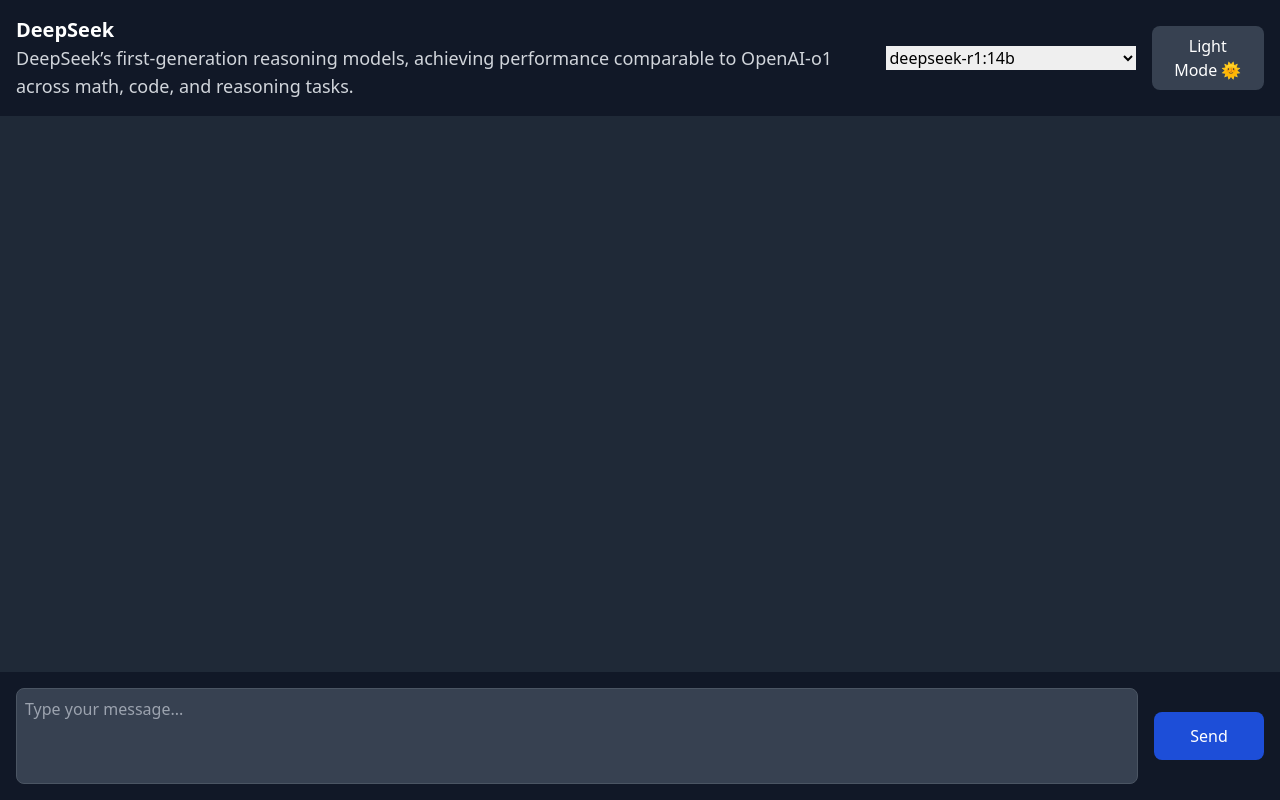
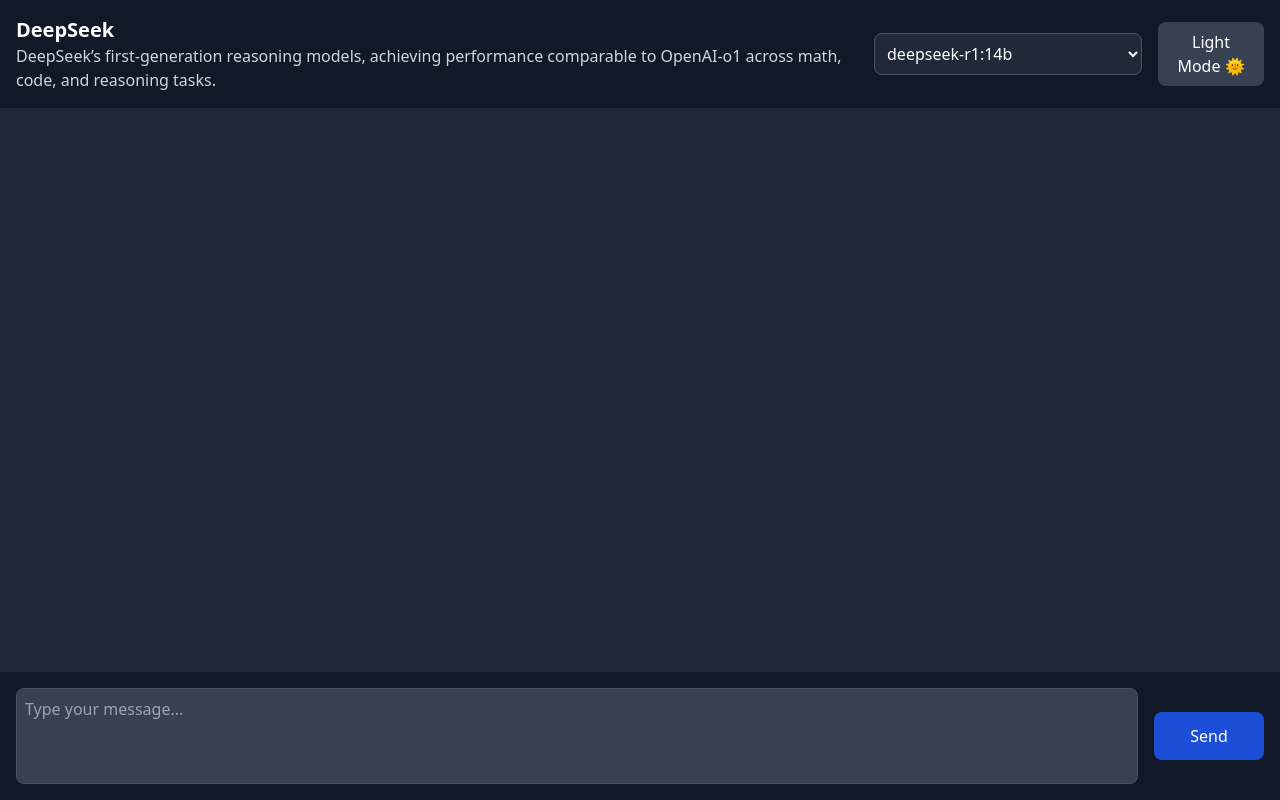
Before and after one commit to RatimbumCode/local-ai-chatbot, a Next.js app: page / in a window 1280 px wide. Built offline with nearby package versions, Linux system fonts and the light colour scheme.

Commit message:
fix style across the project

```diff
--- a/src/components/Header.tsx
+++ b/src/components/Header.tsx
@@ -32,7 +32,7 @@
           {selectedModel?.title || 'Default Title'}
         </h1>
         <h2
-          className={`text-lg ${darkMode ? 'text-gray-300' : 'text-gray-700'}`}
+          className={`text-base ${darkMode ? 'text-gray-300' : 'text-gray-700'}`}
         >
           {selectedModel?.description || 'Default Description'}
         </h2>
@@ -44,10 +44,20 @@
             const model = models.find((m) => m.name === e.target.value);
             setSelectedModel(model || null);
           }}
-          className="mr-4"
+          className={`mr-4 p-2 rounded-lg border ${
+            darkMode
+              ? 'bg-gray-800 text-white border-gray-600 focus:ring-gray-500'
+              : 'bg-white text-gray-900 border-gray-300 focus:ring-blue-500'
+          } focus:outline-none focus:ring-2`}
         >
           {models.map((model) => (
-            <option key={model.name} value={model.name}>
+            <option
+              key={model.name}
+              value={model.name}
+              className={
+                darkMode ? 'bg-gray-800 text-white' : 'bg-white text-gray-900'
+              }
+            >
               {model.name}
             </option>
           ))}
--- a/src/components/InputSection.tsx
+++ b/src/components/InputSection.tsx
@@ -32,7 +32,7 @@
           <textarea
             value={input}
             onChange={(e) => setInput(e.target.value)}
-            placeholder="Type your message..."
+            placeholder={loading ? 'Processing' : 'Type your message...'}
             className={`flex-1 p-2 border rounded-lg focus:outline-none focus:ring-2 ${darkMode ? 'bg-gray-700 text-white border-gray-600 focus:ring-gray-500' : 'focus:ring-blue-500'} resize-none h-24`}
             disabled={loading}
           />
@@ -49,7 +49,7 @@
 
         {responseTime !== null && (
           <p
-            className={`text-sm mt-2 ${darkMode ? 'text-gray-300' : 'text-gray-600'}`}
+            className={`text-base mt-2 ${darkMode ? 'text-gray-300' : 'text-gray-600'}`}
           >
             Response time: {formatResponseTime(responseTime)}
           </p>
--- a/src/components/MessageList.tsx
+++ b/src/components/MessageList.tsx
@@ -1,4 +1,4 @@
-import React from 'react';
+import React, { useEffect, useRef } from 'react';
 import ReactMarkdown from 'react-markdown';
 
 interface Message {
@@ -18,6 +18,12 @@
   loading,
   darkMode,
 }) => {
+  const messageEndRef = useRef<HTMLDivElement>(null);
+
+  useEffect(() => {
+    messageEndRef.current?.scrollIntoView({ behavior: 'smooth' });
+  }, [messages]);
+
   return (
     <div
       className={`flex-1 overflow-y-auto p-4 space-y-4 w-full max-w-screen-xl ${darkMode ? 'bg-gray-800' : 'bg-gray-200'}`}
@@ -31,11 +37,11 @@
             className={`max-w-screen-xl p-4 rounded-lg ${message.role === 'user' ? 'bg-blue-600 text-white' : darkMode ? 'bg-gray-700 text-white' : 'bg-gray-50 border border-gray-200'}`}
           >
             {message.role === 'assistant' ? (
-              <ReactMarkdown className="text-sm">
+              <ReactMarkdown className="text-base">
                 {message.content}
               </ReactMarkdown>
             ) : (
-              <p className="text-sm">{message.content}</p>
+              <p className="text-base">{message.content}</p>
             )}
           </div>
         </div>
@@ -46,13 +52,14 @@
             className={`max-w-screen-xl p-4 rounded-lg ${darkMode ? 'bg-gray-700 text-white' : 'bg-gray-50 border border-gray-200'}`}
           >
             <p
-              className={`text-sm animate-pulse ${darkMode ? 'bg-gray-700 text-blue-200' : 'bg-gray-50 text-blue-800'}`}
+              className={`text-base animate-pulse ${darkMode ? 'bg-gray-700 text-blue-200' : 'bg-gray-50 text-blue-800'}`}
             >
               Thinking ✨
             </p>
           </div>
         </div>
       )}
+      <div ref={messageEndRef} />
     </div>
   );
 };
```
